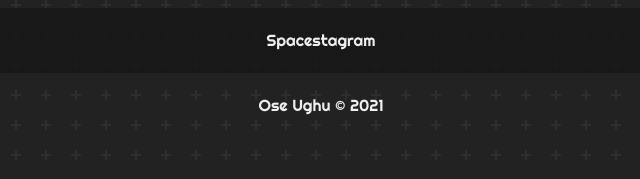
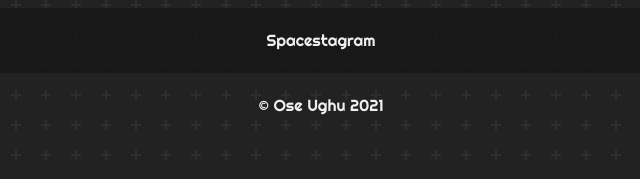
Before and after one commit to oseughu/nasa-apod, a React (Create React App) app: page / in a window 1280 px wide. Shown: the top 179 px of the page, without its empty margins (319-959 px from the left). Built offline with nearby package versions, Linux system fonts and the light colour scheme; no server answers.

Commit message:
changed copyright logo position

```diff
--- a/src/components/Footer.jsx
+++ b/src/components/Footer.jsx
@@ -3,7 +3,7 @@
 const Footer = () => {
   return (
     <footer>
-      <ul className="link">Ose Ughu &copy; {currentYear}</ul>
+      <ul className="link">&copy; Ose Ughu {currentYear}</ul>
     </footer>
   );
 };
```
